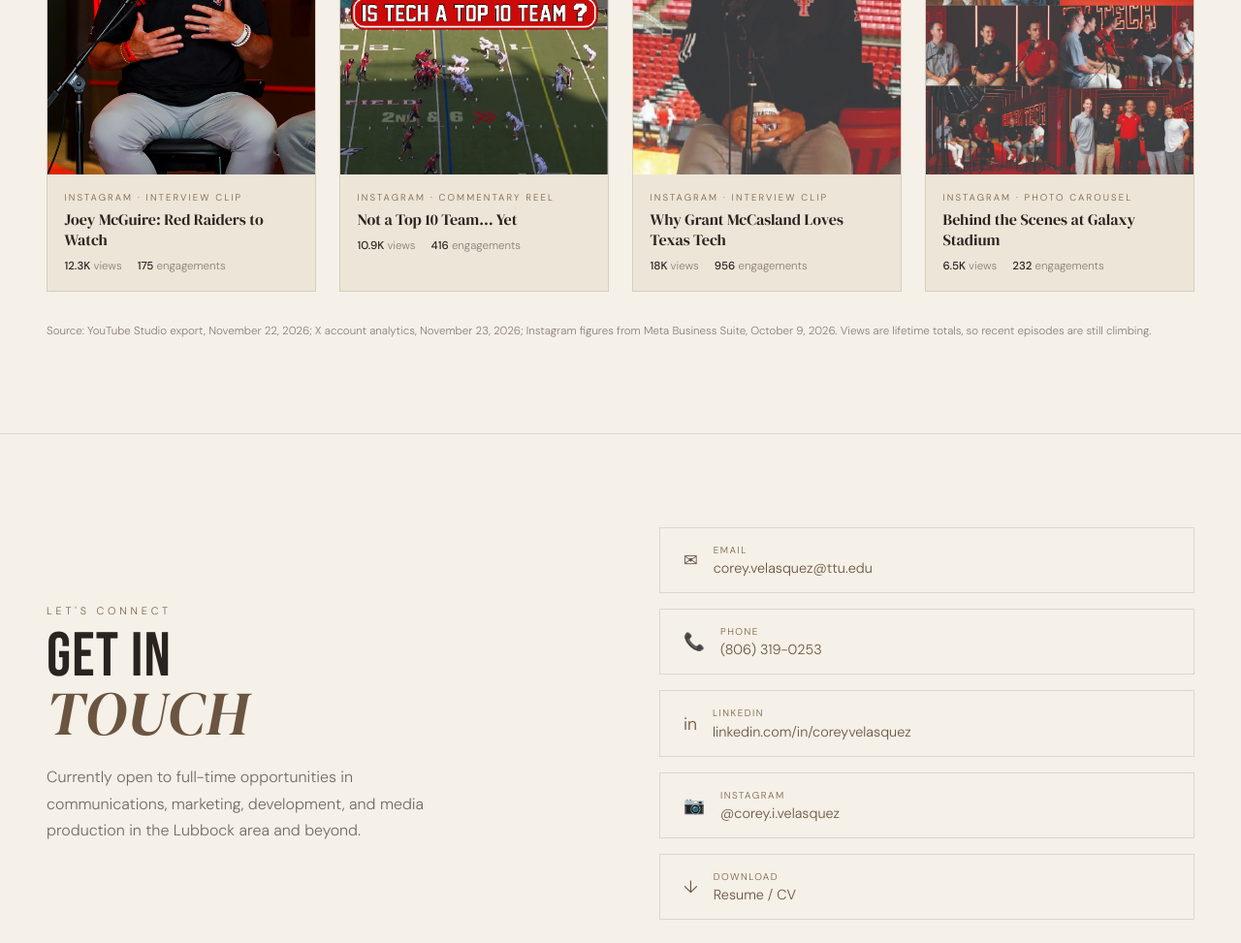
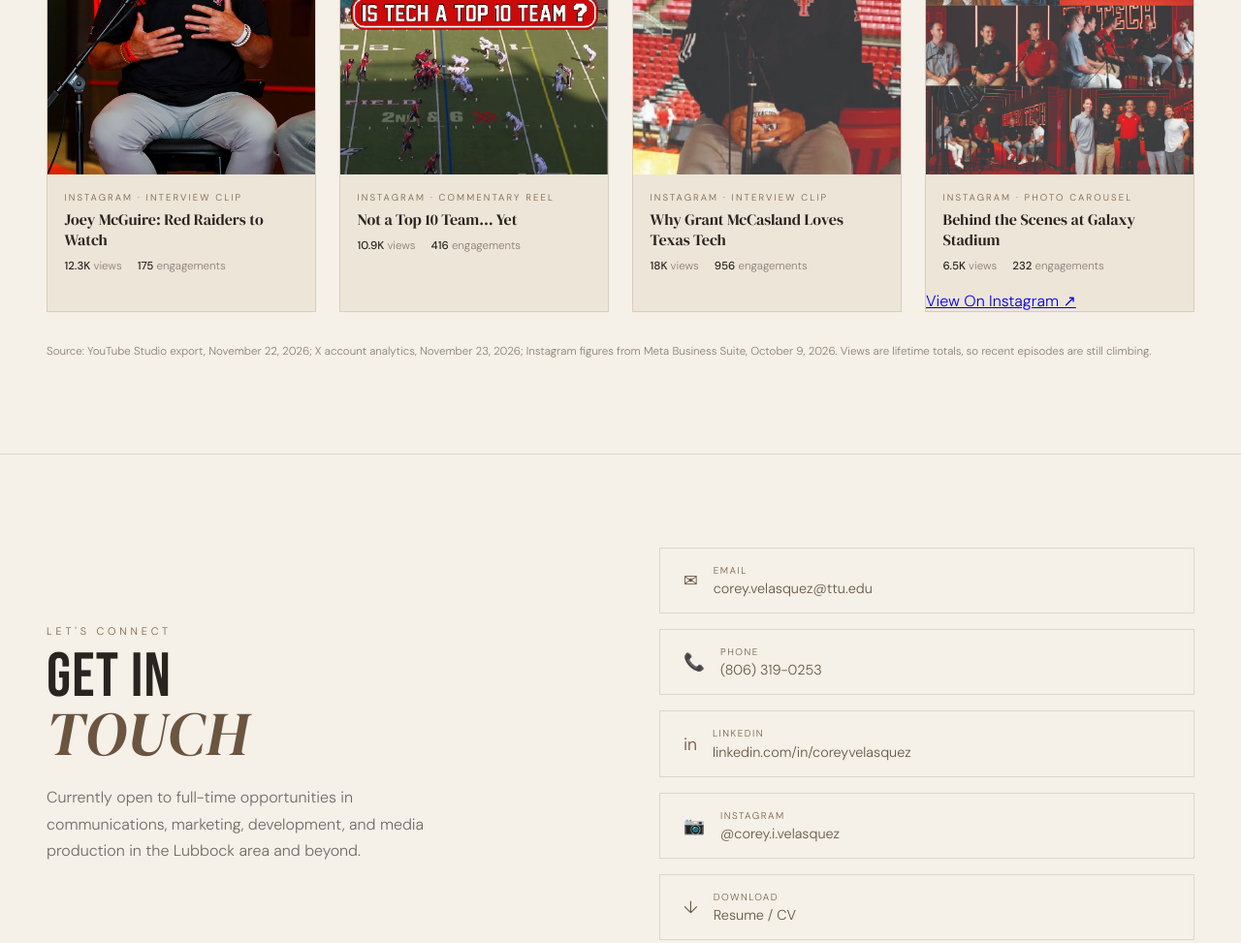
Before and after one commit to coreyvelasquez92/coreyvelasquez92.github.io, a plain HTML site: page index.html in a window 1280 px wide. Shown: the part 8334-9307 px from the top of the page at 97% size. Drawn offline with Linux system fonts and the light colour scheme.

Commit message:
Update index.html

```diff
--- a/index.html
+++ b/index.html
@@ -532,11 +532,12 @@ footer{padding:2rem 3rem;border-top:1px solid var(--border);display:flex;justify
       <div class="post-info"><div class="p-cat" style="margin-bottom:.35rem">Instagram · Interview Clip</div><div class="v-title">Why Grant McCasland Loves Texas Tech</div>
         <div class="post-stats"><span><b>18K</b> views</span><span><b>956</b> engagements</span></div></div>
     </div>
-    <div class="post-card" data-modal-img="assets/joeycollage.jpg" data-modal-cat="Instagram · Photo Carousel" data-modal-title="Behind the Scenes at Galaxy Stadium" data-modal-desc="Behind-the-scenes photo carousel from the Joey McGuire interview shoot, posted to build anticipation for the episode. Photography by me. 6.5K views · 2.4K accounts reached. instagram.com/p/DcSMEhSFgbG">
+    <div class="post-card" data-modal-img="assets/joeycollage.jpg" data-modal-cat="Instagram · Photo Carousel" data-modal-title="Behind the Scenes at Galaxy Stadium" data-modal-desc="Behind-the-scenes photo carousel from the Joey McGuire interview shoot, posted to build anticipation for the episode. Photography by me. 6.5K views · 2.4K accounts reached.">
       <img class="post-shot" src="assets/joeycollage.jpg" alt="Behind the Scenes at Galaxy Stadium" onerror="this.closest('.post-card').classList.add('no-img')">
       <div class="post-ph">Screenshot</div>
       <div class="post-info"><div class="p-cat" style="margin-bottom:.35rem">Instagram · Photo Carousel</div><div class="v-title">Behind the Scenes at Galaxy Stadium</div>
         <div class="post-stats"><span><b>6.5K</b> views</span><span><b>232</b> engagements</span></div></div>
+      <a class="post-link" href="https://www.instagram.com/p/DcSMEhSFgbG" target="_blank" rel="noopener" onclick="event.stopPropagation()">View On Instagram ↗</a>
     </div>
   </div>
   <p class="results-foot reveal">Source: YouTube Studio export, November 22, 2026; X account analytics, November 23, 2026; Instagram figures from Meta Business Suite, October 9, 2026. Views are lifetime totals, so recent episodes are still climbing.</p>
```
